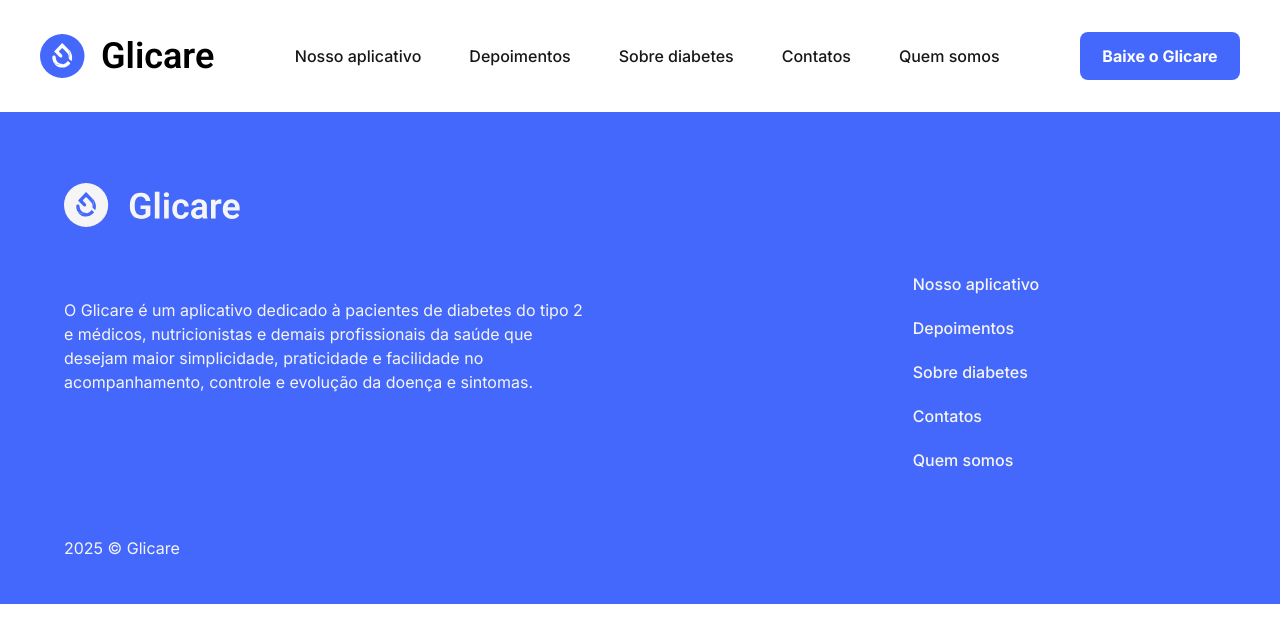
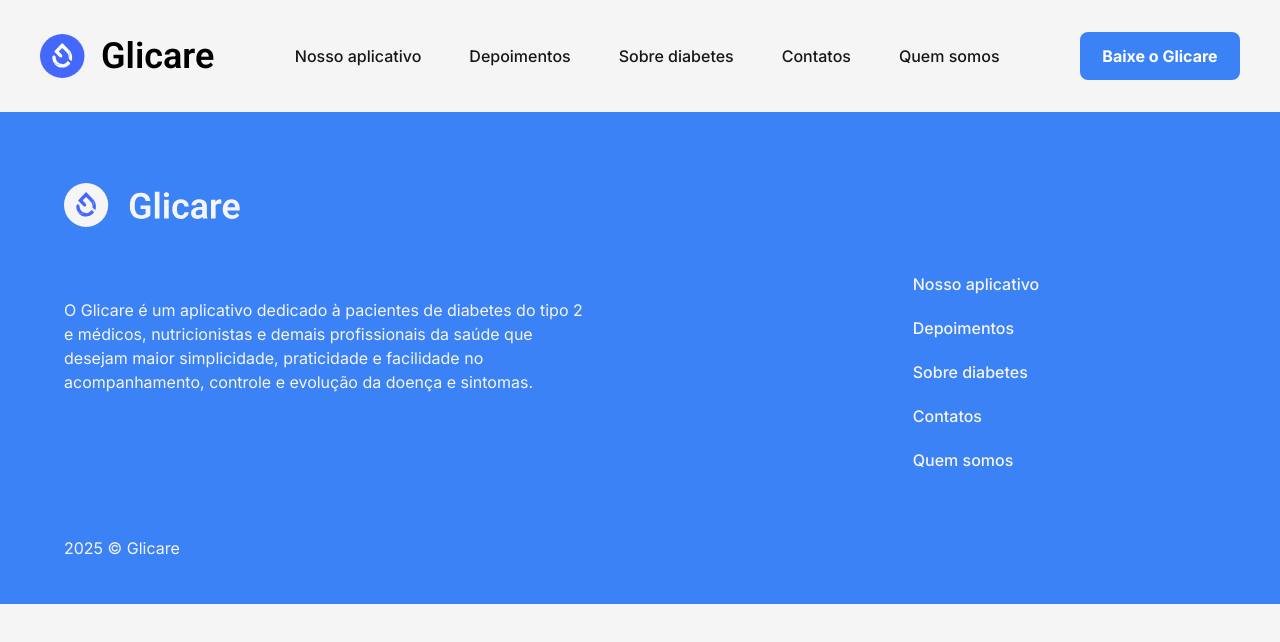
Before and after one commit to Daniel-san8/Glicare, a Next.js app in the folder Glicare/: page / in a window 1280 px wide. Shown: the top 642 px of the page. Built offline with nearby package versions, Linux system fonts and the light colour scheme.

Commit message:
chore: change files in color tailwind

```diff
--- a/Glicare/src/app/components/Footer.tsx
+++ b/Glicare/src/app/components/Footer.tsx
@@ -2,18 +2,18 @@ import IconGlicare from "../../../public/svg/IconGlicare";
 import IconNameGlicare from "../../../public/svg/IconNameGlicare";
 
 export default function Footer() {
-    return <footer className="bg-[#4568FC] text-[#F5F5F5] pl-6 lg:grid lg:grid-cols-2 lg:grid-rows-[100px 50px 100px] lg:pl-16">
+    return <footer className="bg-blue-500 text-primary-gray pl-6 lg:grid lg:grid-cols-2 lg:grid-rows-[100px 50px 100px] lg:pl-16">
         <div className="flex items-center gap-x-5 pt-9 pb-14 lg:pb-0 lg:pt-0 lg:col-span-1 lg:max-h-14 lg:self-center">
             <IconGlicare />
             <IconNameGlicare />
         </div>
 
         <ul className="flex flex-col gap-y-5 pb-16 font-medium max-w-40 lg:col-span-1 lg:row-span-2 lg:justify-self-center lg:pt-40">
-            <li className="cursor-pointer">Nosso aplicativo</li>
-            <li className="cursor-pointer">Depoimentos</li>
-            <li className="cursor-pointer">Sobre diabetes</li>
-            <li className="cursor-pointer">Contatos</li>
-            <li className="cursor-pointer">Quem somos</li>
+            <li><a href="">Nosso aplicativo</a></li>
+            <li><a href="">Depoimentos</a></li>
+            <li><a href="">Sobre diabetes</a></li>
+            <li><a href="">Contatos</a></li>
+            <li><a href="">Quem somos</a></li>
         </ul>
 
         <p className="pr-6 pb-10 lg:col-span-1 lg:pb-0 lg:pr-20 lg:row-span-1">
--- /dev/null
+++ b/Glicare/src/app/components/header.tsx
@@ -0,0 +1,31 @@
+import Button from "@/app/components/ui/button"
+import NavigationMenu from "../../../public/svg/navigation-menu"
+import LogoGlicare from "../../../public/svg/logo-glicare"
+
+export default function Header() {
+  return (
+    <header>
+      <nav className="bg-primary-gray h-24 flex justify-between items-center p-4 lg:h-28 lg:p-10">
+        <div className="flex gap-4 items-center text-black">
+          <LogoGlicare />
+          <p className="font-roboto font-semibold text-4xl">Glicare</p>
+        </div>
+        <Button classAttributes="lg:hidden bg-transparent">
+          <NavigationMenu />
+        </Button>
+        <ul className="hidden lg:flex justify-around text-textColor gap-12 2xl:gap-24 font-inter font-medium text-base list-none">
+          <li><a href="#app">Nosso aplicativo</a></li>
+          <li><a href="#depoimentos">Depoimentos</a></li>
+          <li><a href="#sobre">Sobre diabetes</a></li>
+          <li><a href="#contatos">Contatos</a></li>
+          <li><a href="#quem-somos">Quem somos</a></li>
+        </ul>
+        <div className="hidden lg:flex gap-4">
+          <Button classAttributes="w-40 h-12 bg-secondary text-white font-inter rounded-lg" >
+            Baixe o Glicare
+          </Button>
+        </div>
+      </nav>
+    </header>
+  )
+}
--- /dev/null
+++ b/Glicare/src/app/components/ui/button.tsx
@@ -0,0 +1,19 @@
+import React, { ReactNode } from 'react';
+
+interface ButtonProps {
+  children: ReactNode;
+  classAttributes?: string;
+}
+
+export function Button({ children, classAttributes }: ButtonProps) {
+
+  const classMain = "lg:bg-blue-500 lg:hover:bg-blue-700 text-white font-bold py-2 px-4 rounded";
+
+  return (
+    <button className={`${classAttributes} ${classMain}`}>
+      {children}
+    </button>
+  );
+}
+
+export default Button;
--- a/Glicare/src/app/globals.css
+++ b/Glicare/src/app/globals.css
@@ -7,6 +7,8 @@
 :root {
   --background: #ffffff;
   --foreground: #171717;
+  --primary: #4568FC;
+  --primary-gray: #F5F5F5;
   --font-roboto: "Roboto", sans-serif;
   --font-inter: "Inter", sans-serif;
 }
@@ -15,6 +17,6 @@
 
 body {
   color: var(--foreground);
-  background: var(--background);
+  background: var(--primary-gray);
   font-family: var(--font-inter);
 }
--- a/Glicare/src/app/layout.tsx
+++ b/Glicare/src/app/layout.tsx
@@ -2,8 +2,8 @@
 import type { Metadata } from "next";
 import { Geist, Geist_Mono } from "next/font/google";
 import "./globals.css";
-import Footer from "./components/Footer";
-import Header from "@/components/header";
+import Header from "@/app/components/header";
+import Footer from "@/app/components/footer";
 
 const geistSans = Geist({
   variable: "--font-geist-sans",
--- a/Glicare/src/components/header.tsx
+++ /dev/null
@@ -1,31 +0,0 @@
-import Button from './ui/button'
-import NavigationMenu from '../../public/svg/navigation-menu'
-import LogoGlicare from '../../public/svg/logo-glicare'
-
-export default function Header() {
-  return (
-    <header>
-      <nav className="bg-primary h-24 flex justify-between items-center p-4 lg:h-28 lg:p-10 ">
-        <div className='flex gap-4 items-center text-black'>
-          <LogoGlicare />
-          <p className='font-roboto font-semibold text-4xl'>Glicare</p>
-        </div>
-        <Button classAttributes='lg:hidden bg-transparent'>
-          <NavigationMenu />
-        </Button>
-        <ul className='hidden lg:flex justify-around text-textColor gap-12 2xl:gap-24 font-inter font-medium text-base list-none'>
-          <li><a href="#app">Nosso aplicativo</a></li>
-          <li><a href="#depoimentos">Depoimentos</a></li>
-          <li><a href="#sobre">Sobre diabetes</a></li>
-          <li><a href="#contatos">Contatos</a></li>
-          <li><a href="#quem-somos">Quem somos</a></li>
-        </ul>
-        <div className='hidden lg:flex gap-4'>
-          <Button classAttributes='w-40 h-12 bg-secondary text-white font-inter rounded-lg' >
-            Baixe o Glicare
-          </Button>
-        </div>
-      </nav>
-    </header>
-  )
-}
--- a/Glicare/src/components/ui/button.tsx
+++ /dev/null
@@ -1,19 +0,0 @@
-import React, { ReactNode } from 'react';
-
-interface ButtonProps {
-  children: ReactNode;
-  classAttributes?: string;
-}
-
-export function Button({ children, classAttributes } : ButtonProps)  {
-
-  const classMain = "bg-blue-500 hover:bg-blue-700 text-white font-bold py-2 px-4 rounded";
-
-  return (
-    <button className={`${classAttributes} ${classMain}`}>
-      {children}
-    </button>
-  );
-}
-
-export default Button;
--- a/Glicare/tailwind.config.ts
+++ b/Glicare/tailwind.config.ts
@@ -11,12 +11,10 @@
         colors: {
           background: "var(--background)",
           foreground: "var(--foreground)",
-
-          primary: "var(--color-gray)",
-          secondary: "#4568fc",
-
+          primary: "var(--primary)",
+          'primary-gray': "var(--primary-gray)",
+          secondary: "#4568FC",
           textColor: "var(--color-text-gray)",
-
         },
         fontFamily: {
           roboto: "var(--font-roboto)",
```
